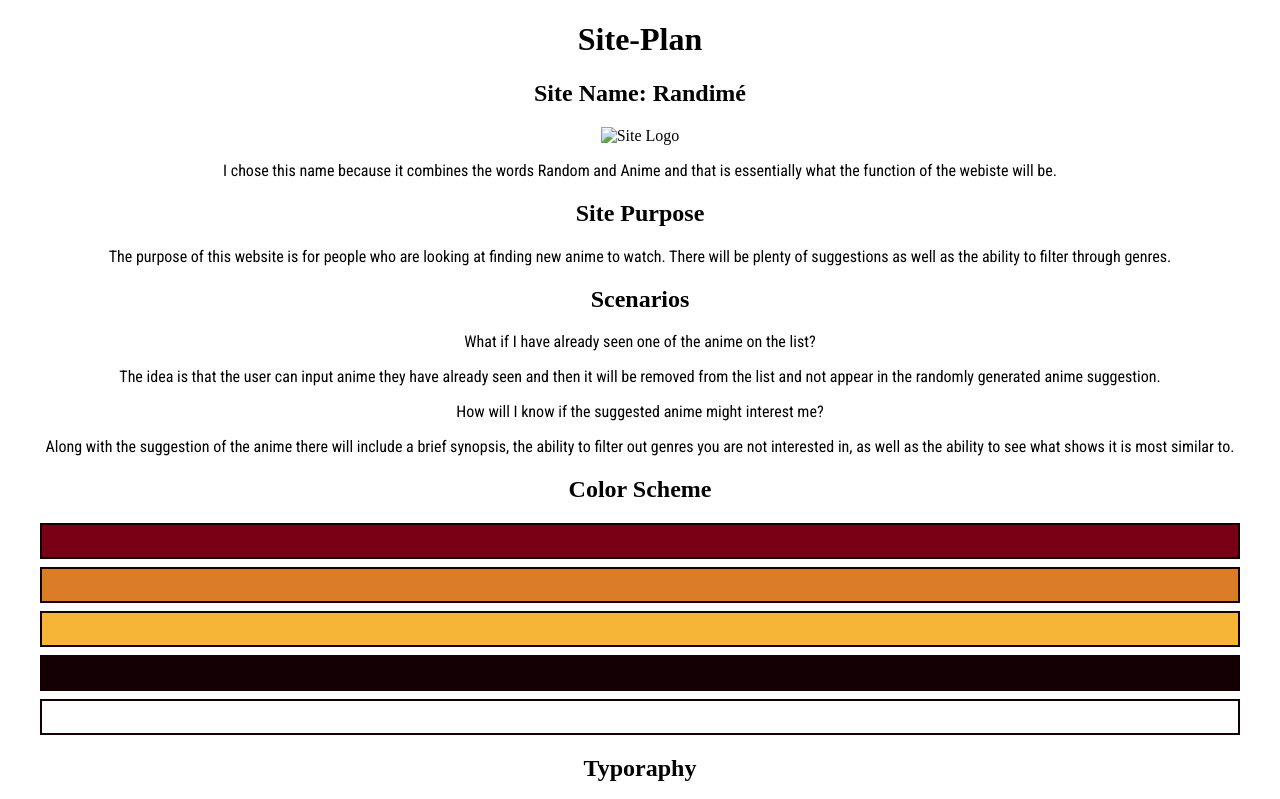
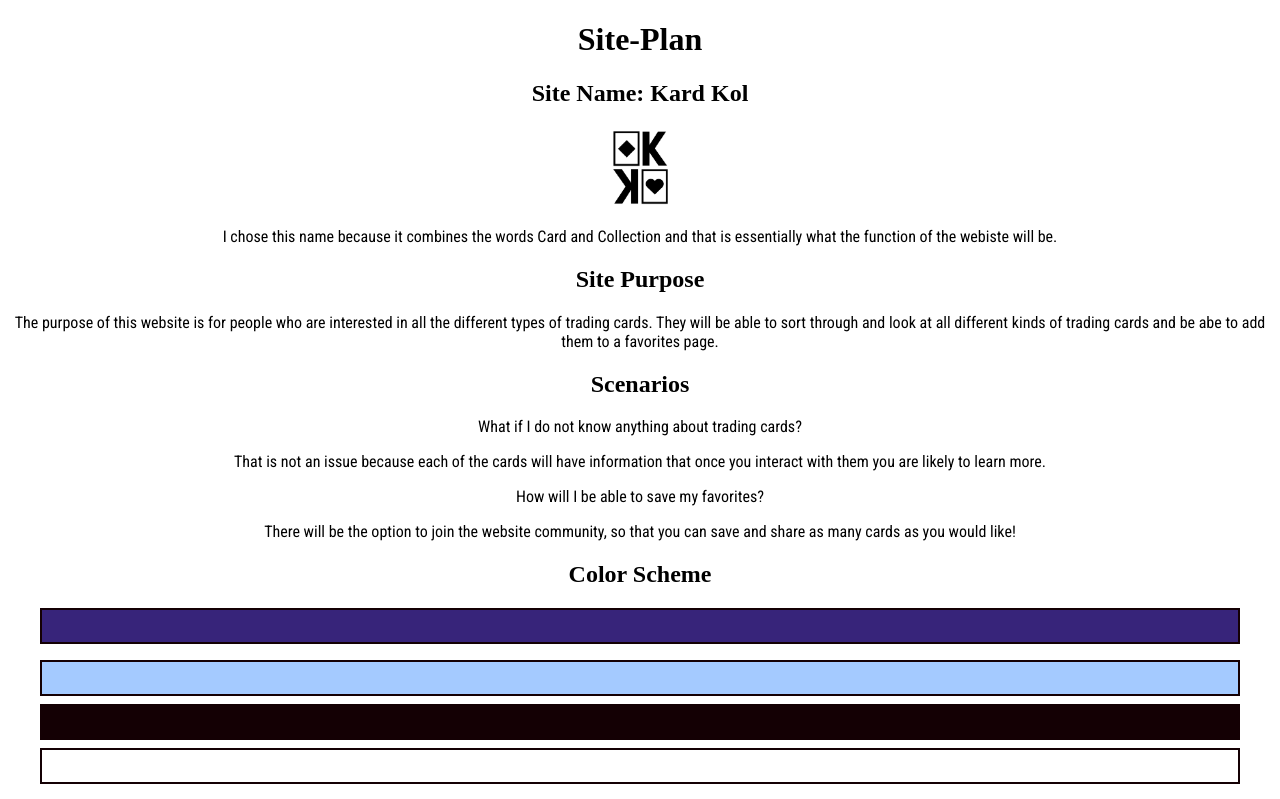
Before and after one commit to baileynance/wdd231, a plain HTML site: page project/site-plan.html in a window 1280 px wide. Shown: the top 799 px of the page. Drawn offline with Linux system fonts and the light colour scheme; a web font is replaced by a local one.

Commit message:
site plan

```diff
--- a/project/site-plan.html
+++ b/project/site-plan.html
@@ -14,20 +14,20 @@
 </head>
 <body>
     <h1>Site-Plan</h1>
-    <h2>Site Name: Randimé</h2>
-    <img id="logo" src="images/R.png" alt="Site Logo">
-    <p>I chose this name because it combines the words Random and Anime and that is essentially what the function of the webiste will be.</p>
+    <h2>Site Name: Kard Kol</h2>
+    <img id="logo" src="images/K.png" alt="Site Logo">
+    <p>I chose this name because it combines the words Card and Collection and that is essentially what the function of the webiste will be.</p>
     <h2>Site Purpose</h2>
-    <p>The purpose of this website is for people who are looking at finding new anime to watch. There will be plenty of suggestions as well as the ability to filter through genres.</p>
+    <p>The purpose of this website is for people who are interested in all the different types of trading cards. They will be able to sort through and look at all different kinds of trading cards and be abe to add them to a favorites page.</p>
     <h2>Scenarios</h2>
-    <p>What if I have already seen one of the anime on the list?</p>
-    <p>The idea is that the user can input anime they have already seen and then it will be removed from the list and not appear in the randomly generated anime suggestion.</p>
-    <p>How will I know if the suggested anime might interest me?</p>
-    <p>Along with the suggestion of the anime there will include a brief synopsis, the ability to filter out genres you are not interested in, as well as the ability to see what shows it is most similar to.</p>
+    <p>What if I do not know anything about trading cards?</p>
+    <p>That is not an issue because each of the cards will have information that once you interact with them you are likely to learn more.</p>
+    <p>How will I be able to save my favorites?</p>
+    <p>There will be the option to join the website community, so that you can save and share as many cards as you would like!</p>
     <h2>Color Scheme</h2>
-    <p id="red"></p>
-    <p id="orange"></p>
-    <p id="yellow"></p>
+    <p id="purple"></p>
+    <p id="dark-purple"></p>
+    <p id="blue"></p>
     <p id="black"></p>
     <p id="white"></p>
     <h2>Typoraphy</h2>
--- a/project/styles/site-plan.css
+++ b/project/styles/site-plan.css
@@ -1,7 +1,7 @@
 :root {
-    --red: #780116;
-    --orange: #DB7C26;
-    --blue: #F7B538;
+    --purple: #37247a;
+    --darkpurple: #170c3b;
+    --blue: #a4caff;
     --black: #140004;
     --white: #ffffff;
     --heading: "Boldonse";
@@ -24,21 +24,21 @@ body {
     height: 5rem;
 }
 
-#red {
+#purple {
     border: solid 2px var(--black);
-    background-color: var(--red);
+    background-color: var(--purple);
     padding: 1rem;
     margin: 0.5rem 2rem 0.5rem 2rem;
 }
 
-#orange {
+#darkpurple {
     border: solid 2px var(--black);
-    background-color: var(--orange);
+    background-color: var(--darkpurple);
     padding: 1rem;
     margin: 0.5rem 2rem 0.5rem 2rem;
 }
 
-#yellow {
+#blue {
     border: solid 2px var(--black);
     background-color: var(--blue);
     padding: 1rem;
```
Also changed, not shown: project/images/randime-desktop-wireframe.jpg (added), project/images/randime-mobile-wireframe.jpg (added).
